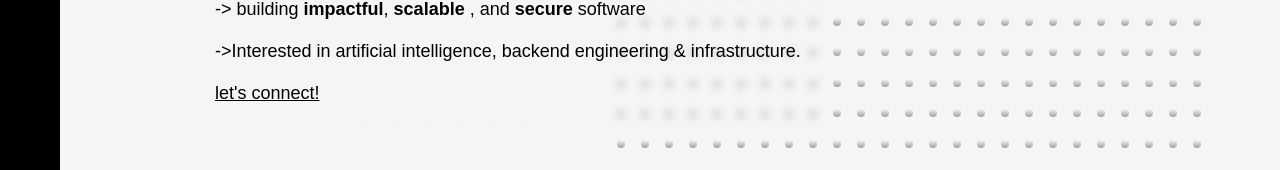
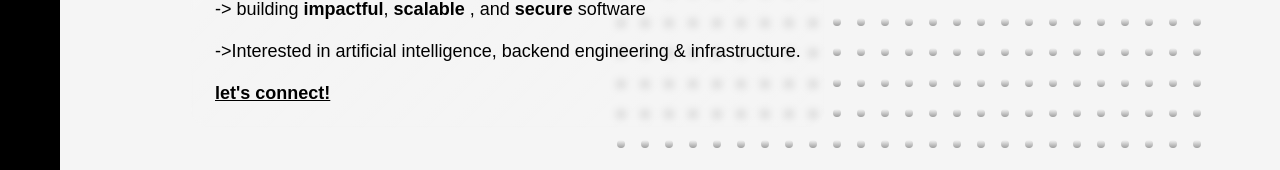
Before and after one commit to ngoiyaeric/ngoiyaeric.github.io, a Next.js app: page / in a window 1280 px wide. Shown: the part 418-588 px from the top of the page. Built offline with nearby package versions, Linux system fonts and the light colour scheme; a web font is replaced by a local one.

Commit message:
Update Hero.tsx

```diff
--- a/components/home/hero/Hero.tsx
+++ b/components/home/hero/Hero.tsx
@@ -55,10 +55,10 @@ export const Hero = () => {
             </p>
             <br />
              <div>
-            <a href="https://cal.com/ericngoiya/15min" target="_blank" rel="noopener noreferrer" className={styles.scheduleLink}>
-             <p>let&apos;s connect!</p>
-            </a>
-          </div>
+          <a href="https://cal.com/ericngoiya/15min" target="_blank" rel="noopener noreferrer" className={styles.scheduleLink}>
+          <span>let&apos;s connect!</span>
+          </a>
+           </div>
 
           </div>
         </Reveal>
```
